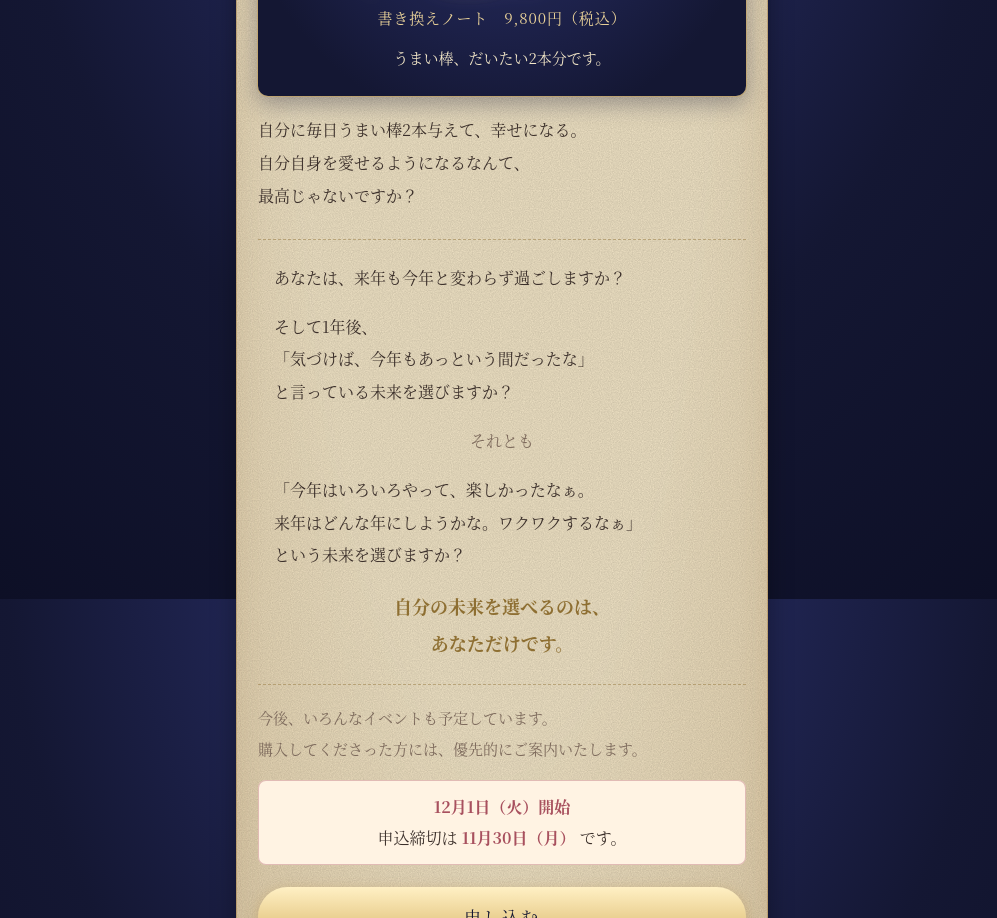
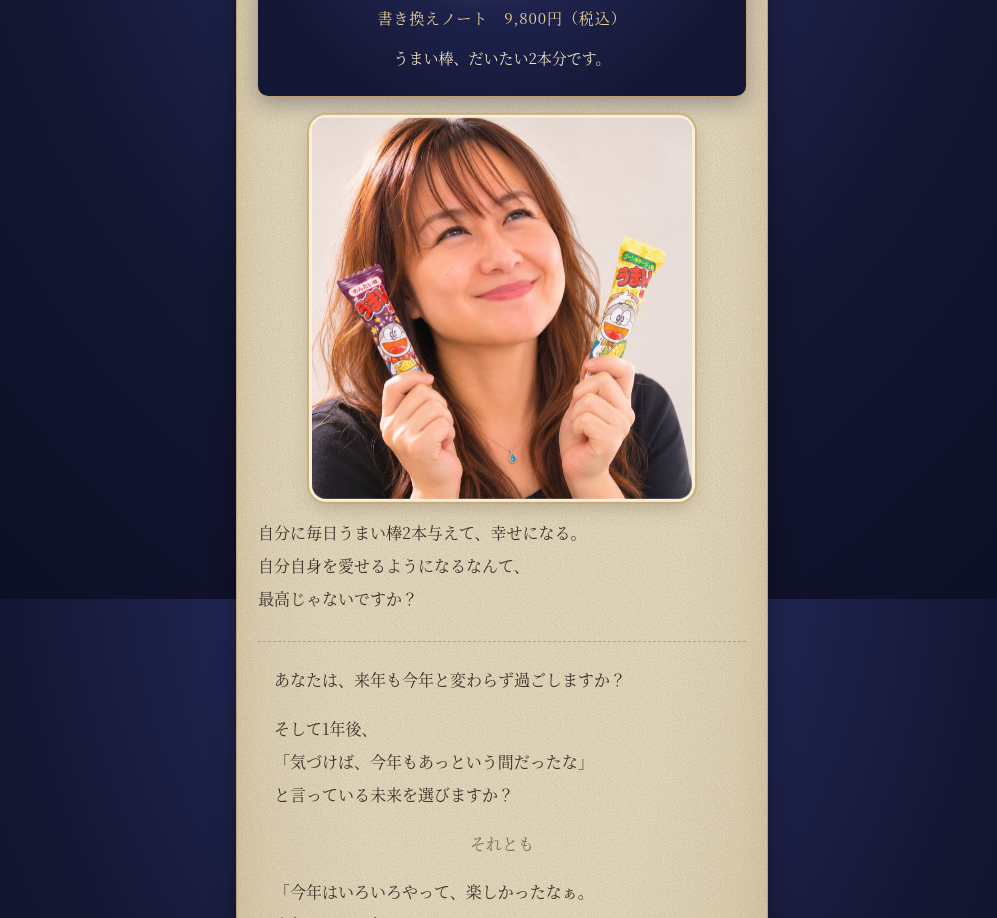
Before and after one commit to yuwa-bloom-realm/next-story, a plain HTML site: page kakikae-lp/index.html in a window 1280 px wide. Shown: the part 5001-5919 px from the top of the page, without its empty margins (138-1135 px from the left). Drawn offline with Linux system fonts and the light colour scheme.

Commit message:
書き換えノートLP：うまい棒2本の写真
Co-Authored-By: Claude Opus 5.5 <noreply@anthropic.com>
Claude-Session: https://claude.ai/code/session_01PDibZtF5ddKHKAag87hAUW

```diff
--- a/kakikae-lp/index.html
+++ b/kakikae-lp/index.html
@@ -116,6 +116,7 @@
   .motto .mt{margin:0 0 6px;font-size:12px;letter-spacing:.25em;color:var(--gold-d)}
   .motto p{margin:0}
   .future{margin:26px 0 18px;padding:22px 16px 6px;border-top:1px dashed rgba(142,111,50,.45);border-bottom:1px dashed rgba(142,111,50,.45)}
+  .umaibo{width:78%;margin:22px auto 18px;border-radius:14px;box-shadow:0 0 0 3px #f8efdc,0 0 0 5px rgba(201,164,92,.6),0 8px 20px rgba(60,40,20,.25)}
   .contents{list-style:none;margin:20px 0 14px;padding:16px 16px 6px;border-radius:10px;background:#f8efdc;box-shadow:inset 0 0 0 1px rgba(201,164,92,.5)}
   .contents li{position:relative;padding:0 0 10px 26px;font-size:16px;line-height:1.9}
   .contents li::before{content:"✦";position:absolute;left:2px;top:0;color:var(--gold)}
@@ -332,6 +333,7 @@
       <p class="total">書き換えノート　9,800円（税込）</p>
       <p class="per">うまい棒、だいたい2本分です。</p>
     </div>
+    <img class="umaibo float" src="images/umaibo.jpg" alt="うまい棒を2本持つゆわ" loading="lazy">
     <p>自分に毎日うまい棒2本与えて、幸せになる。<br>自分自身を愛せるようになるなんて、<br>最高じゃないですか？</p>
     <div class="future">
       <p>あなたは、来年も今年と変わらず過ごしますか？</p>
```
Also changed, not shown: kakikae-lp/images/umaibo.jpg (added).
